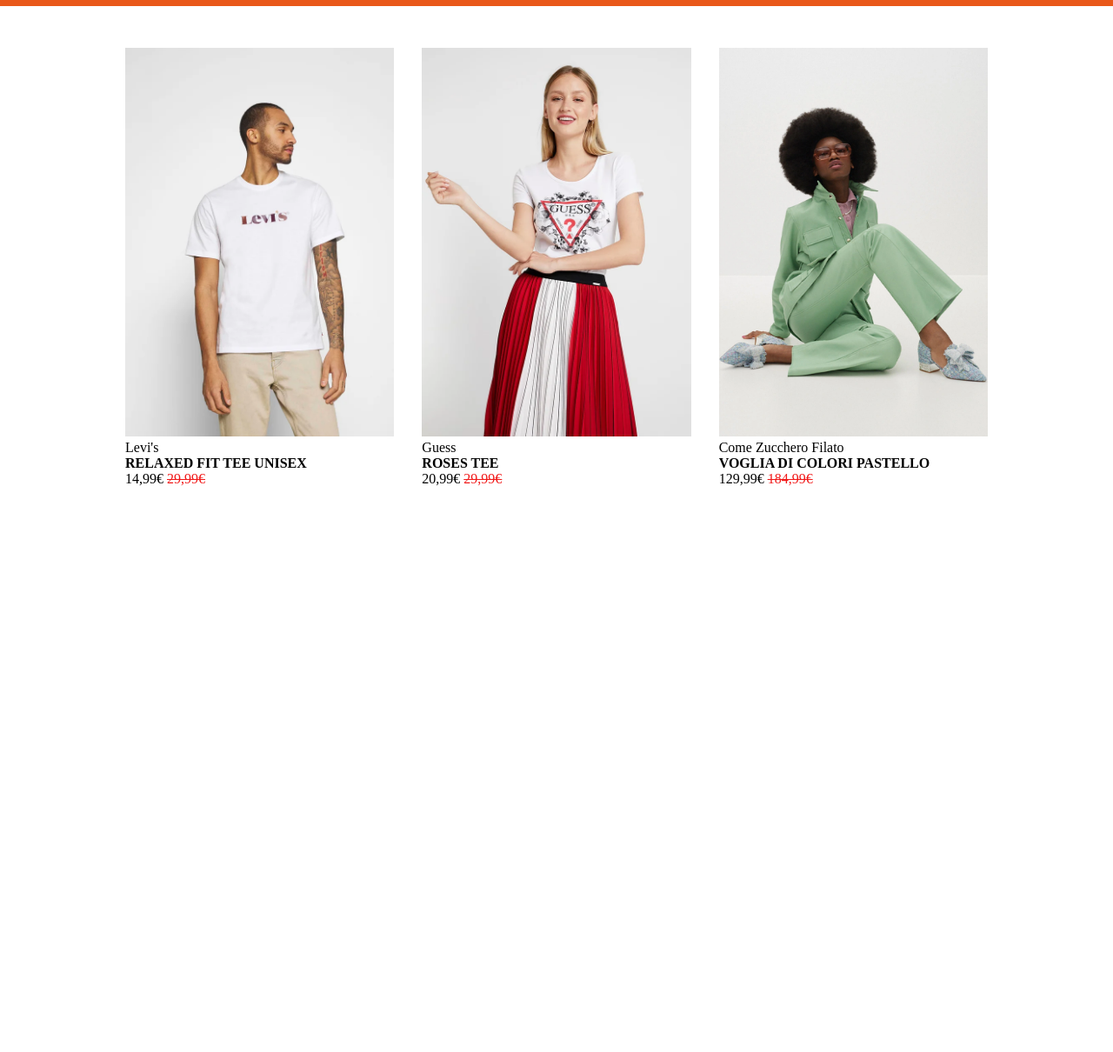
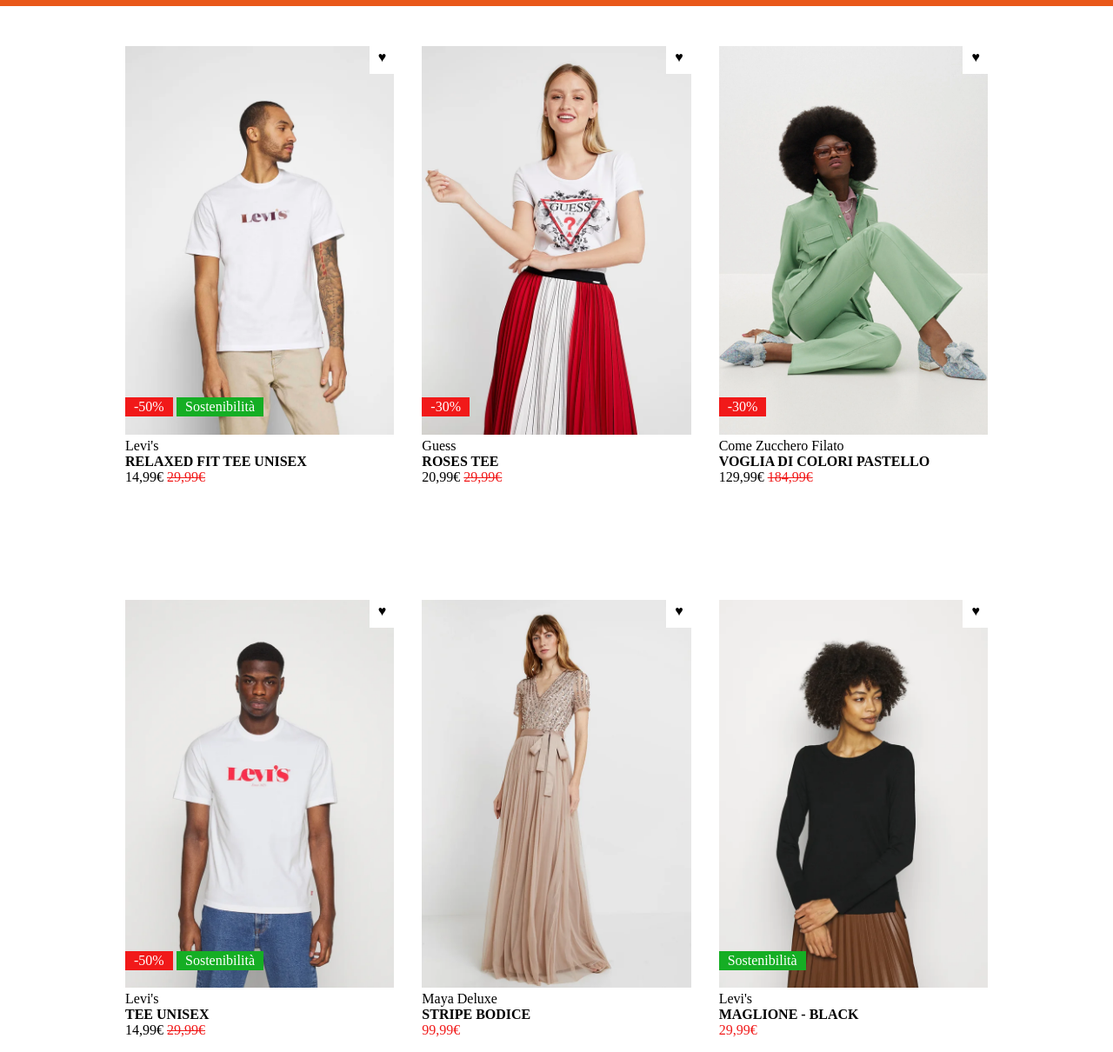
Before and after one commit to Pasqualinobruno/html-css-boolando, a plain HTML site: page index.html in a window 1280 px wide. Shown: the part 63-1273 px from the top of the page at 87% size. Before the commit the page ends 800 px from the top, so only its background shows below. Drawn offline with Linux system fonts and the light colour scheme.

Commit message:
end main

```diff
--- a/css/style.css
+++ b/css/style.css
@@ -20,6 +20,7 @@
 }
 .col-4{
     width: calc((100%/12)*4);
+    padding: 1rem;
 }
 [class^="col-"]{
     padding-left: 1rem;
@@ -40,6 +41,40 @@
 .discounts{
     text-decoration: line-through;
 }
+.p-relative{
+    position: relative;
+    top: 0;
+    left: 0;
+}
+
+.sales{
+    width: auto;
+    position: absolute;
+    top: 520px;
+    left: auto;
+    padding: 2px 10px;
+    background-color: var(--zalando-red);
+    color: white;
+}
+.sustainability{
+    background-color: var(--zalando-green);
+    color: white;
+    width: auto;
+    position: absolute;
+    padding: 2px 10px;
+    top: 520px;
+    left: 75px;
+}
+.sustainability-only{
+    background-color: var(--zalando-green);
+    color: white;
+    width: auto;
+    position: absolute;
+    padding: 2px 10px;
+    top: 520px;
+    left: auto;
+}
+
 /* End General*/
 
 /* Start Header*/
@@ -47,6 +82,11 @@
     background-color:var(--zalando-primary) ;
     padding: 10px 0;
     color: white;
+    position: fixed;
+    top: 0;
+    left: 0;
+    width: 100%;
+    z-index: 1;
 }
 .logo{
     text-align: center;
@@ -70,8 +110,29 @@
 /* End Header*/
 
 /* Start Main*/
+img{
+    max-width: 100%;
+}
 #site-main nav img{
-    margin-top: 3rem;
-    height: auto;
-    width: 100%;
+    padding-top: 100px;
 }
+.heart{
+    background-color: white;
+    margin: auto;
+    padding: 10px;
+    position: absolute;
+    top: 110px;
+    right: 15px;
+}
+.heart:hover{
+    color: var(--zalando-red);
+}
+.col-4 > .images > .under{
+    display: none;
+}
+.images:hover .top{
+    display: none;
+}
+.images:hover .under{
+    display: block;
+}
--- a/index.html
+++ b/index.html
@@ -25,29 +25,79 @@
     <main id="site-main">
         <nav class="container d-flex">
             <div class="row">
-                <div class="col-4">
-                    <img src="./img/img/1.webp" alt="">
+                <div class="col-4 p-relative">
+                    <div class="images">
+                          <img class="under" src="./img/img/1b.webp" alt="">
+                          <img class="top" src="./img/img/1.webp" alt="">
                           <div>Levi's</div>
                           <h4>RELAXED FIT TEE UNISEX</h4>
                           <div class="inline-block">14,99€</div>
                           <div class="inline-block red discounts">29,99€</div>
+                          <div class="sales">-50%</div>
+                          <div class="sustainability"> Sostenibilità</div>
+                          <div class="heart">&hearts;</div>
                     </div>
-                <div class="col-4">
-                    <img src="./img/img/2.webp" alt="">
+                </div>
+                <div class="col-4 p-relative">
+                    <div class="images">
+                        <img class="under" src="./img/img/2b.webp" alt="">
+                        <img class="top" src="./img/img/2.webp" alt="">
                         <div>Guess</div>
                         <h4>ROSES TEE</h4>
                         <div class="inline-block">20,99€</div>
                         <div class="inline-block red discounts">29,99€</div>
+                        <div class="sales">-30%</div>
+                        <div class="heart">&hearts;</div>
                     </div>
-                <div class="col-4">
-                    <img src="./img/img/3.webp" alt="">
+                </div>
+                <div class="col-4 p-relative">
+                    <div class="images">
+                        <img class="under" src="./img/img/3b.webp" alt="">
+                        <img class="top" src="./img/img/3.webp" alt="">
                         <div>Come Zucchero Filato</div>
                         <h4>VOGLIA DI COLORI PASTELLO</h4>
                         <div class="inline-block">129,99€</div>
                         <div class="inline-block red discounts">184,99€</div>
+                        <div class="sales">-30%</div>
+                        <div class="heart">&hearts;</div>
+                    </div>
+                </div>
+                <div class="col-4 p-relative">
+                    <div class="images">
+                          <img class="under" src="./img/img/4b.webp" alt="">
+                          <img class="top" src="./img/img/4.webp" alt="">
+                          <div>Levi's</div>
+                          <h4>TEE UNISEX</h4>
+                          <div class="inline-block">14,99€</div>
+                          <div class="inline-block red discounts">29,99€</div>
+                          <div class="sales">-50%</div>
+                          <div class="sustainability"> Sostenibilità</div>
+                          <div class="heart">&hearts;</div>
+                    </div>
+                </div>
+                <div class="col-4 p-relative">
+                    <div class="images">
+                          <img class="under" src="./img/img/5b.webp" alt="">
+                          <img class="top" src="./img/img/5.webp" alt="">
+                          <div>Maya Deluxe</div>
+                          <h4>STRIPE BODICE</h4>
+                          <div class="red">99,99€</div>
+                          <div class="heart">&hearts;</div>
+                    </div>
+                </div>
+                <div class="col-4 p-relative">
+                    <div class="images">
+                          <img class="under" src="./img/img/6b.webp" alt="">
+                          <img class="top" src="./img/img/6.webp" alt="">
+                          <div>Levi's</div>
+                          <h4>MAGLIONE - BLACK</h4>
+                          <div class="red">29,99€</div>
+                          <div class="sustainability-only"> Sostenibilità</div>
+                          <div class="heart">&hearts;</div>
                     </div>
             </div>
         </nav>
+        <div></div>
     </main>
 </body>
 </html>
```
Lines whose indentation alone changed are shown as unchanged.
